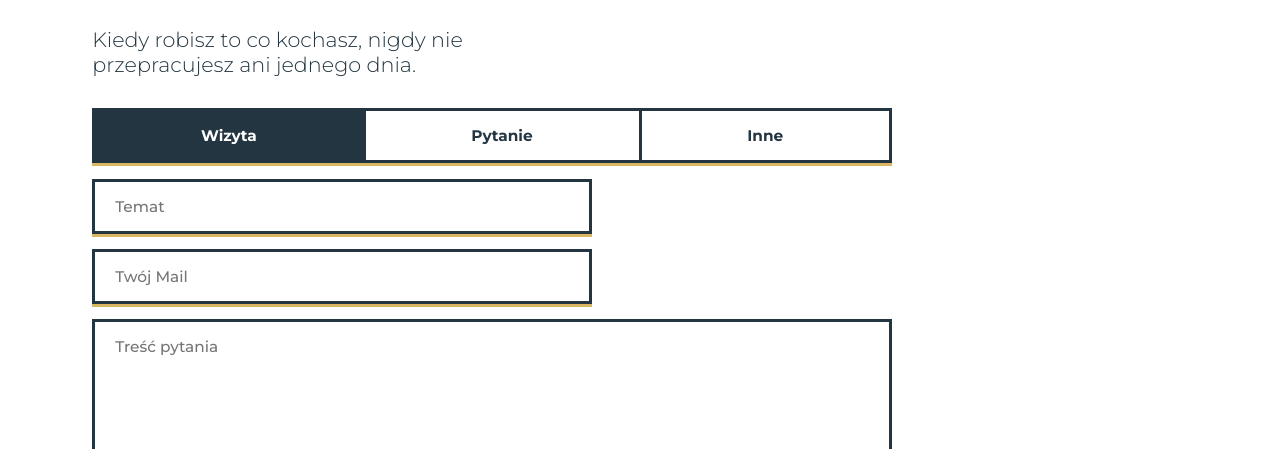
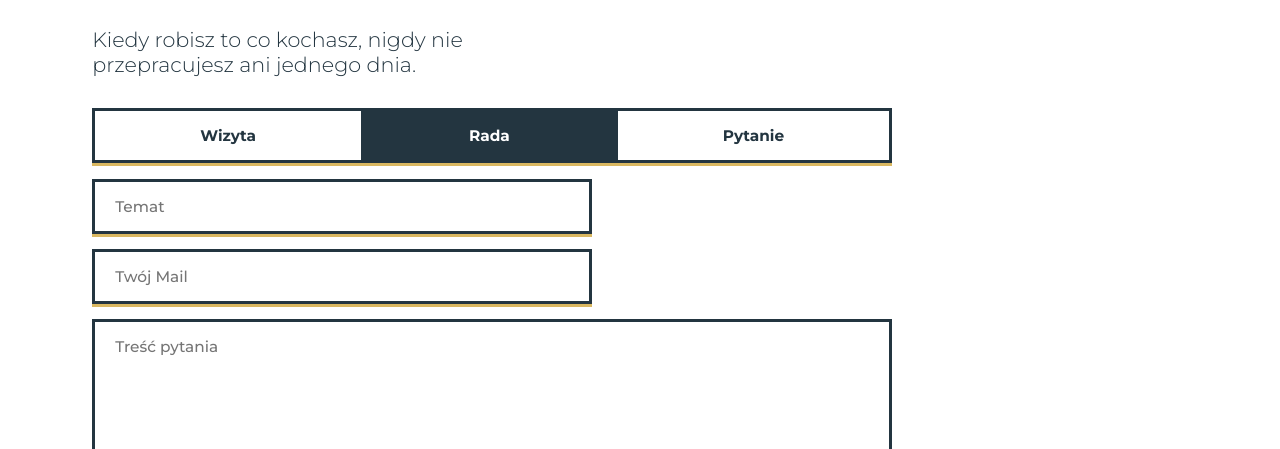
Before and after one commit to s0mething01/still-point, a Gatsby site: page /contact in a window 1280 px wide. Shown: the part 214-663 px from the top of the page. Built offline with nearby package versions, Linux system fonts and the light colour scheme; Gatsby itself is replaced by a stand-in of ours.

Commit message:
contact form submitions send method added

```diff
--- a/src/pages/contact.js
+++ b/src/pages/contact.js
@@ -5,7 +5,7 @@ import BorderBox from '../styledComponents/BorderBox';
 import Footer from '../components/Footer';
 
 const ContactPage = () => {
-    const [checkBox, setCheckbox] = useState('0');
+    const [checkBox, setCheckbox] = useState('rada');
     const [isButtonActive, setButtonActivity] = useState(false);
     const handleInputChange = e => setCheckbox(e.target.value);
     return (
@@ -16,27 +16,27 @@ const ContactPage = () => {
                 <Paragraph>Kiedy robisz to co kochasz,
                     nigdy nie <span>przepracujesz ani jednego dnia.</span>
                 </Paragraph>
-                <Form>
+                <Form name="contact" data-netlify="true">
                         <div>
-                            <label className={checkBox === '0' ? 'active checkboxLabel' : 'checkboxLabel'} htmlFor="contactChoice1">
+                            <label className={checkBox === 'wizyta' ? 'active checkboxLabel' : 'checkboxLabel'} htmlFor="contactChoice1">
                                 <input className="hidden" onChange={handleInputChange} type="radio" id="contactChoice1"
-                                name="contact" value='0'/>
+                                name="category" value='wizyta'/>
                                 Wizyta
                             </label>
-                            <label className={checkBox === '1' ? 'active checkboxLabel' : 'checkboxLabel'} onChange={handleInputChange} htmlFor="contactChoice2">
+                            <label className={checkBox === 'rada' ? 'active checkboxLabel' : 'checkboxLabel'} onChange={handleInputChange} htmlFor="contactChoice2">
                                 <input className="hidden" type="radio" id="contactChoice2"
-                                name="contact" value='1'/>
+                                name="category" value='rada'/>
+                                Rada
+                            </label>
+                            <label className={checkBox === 'pytanie' ? 'active checkboxLabel' : 'checkboxLabel'} onChange={handleInputChange} htmlFor="contactChoice3">
+                                <input className="hidden" type="radio" id="contactChoice3"
+                                name="category" value='pytanie'/>
                                 Pytanie
                             </label>
-                            <label className={checkBox === '2' ? 'active checkboxLabel' : 'checkboxLabel'} onChange={handleInputChange} htmlFor="contactChoice3">
-                                <input className="hidden" type="radio" id="contactChoice3"
-                                name="contact" value='2'/>
-                                Inne
-                            </label>
                         </div>
-                        <input type="text" placeholder="Temat"/>
-                        <input type="text" placeholder="Twój Mail"/>
-                        <textarea name="" id="" placeholder="Treść pytania"></textarea>
+                        <input name="temat" type="text" placeholder="Temat"/>
+                        <input name="mail" type="text" placeholder="Twój Mail"/>
+                        <textarea name="treść" placeholder="Treść pytania"></textarea>
                         <button
                             onTouchStart={() =>  setButtonActivity(true)}
                             onTouchEnd={() =>  setButtonActivity(false)}
```
